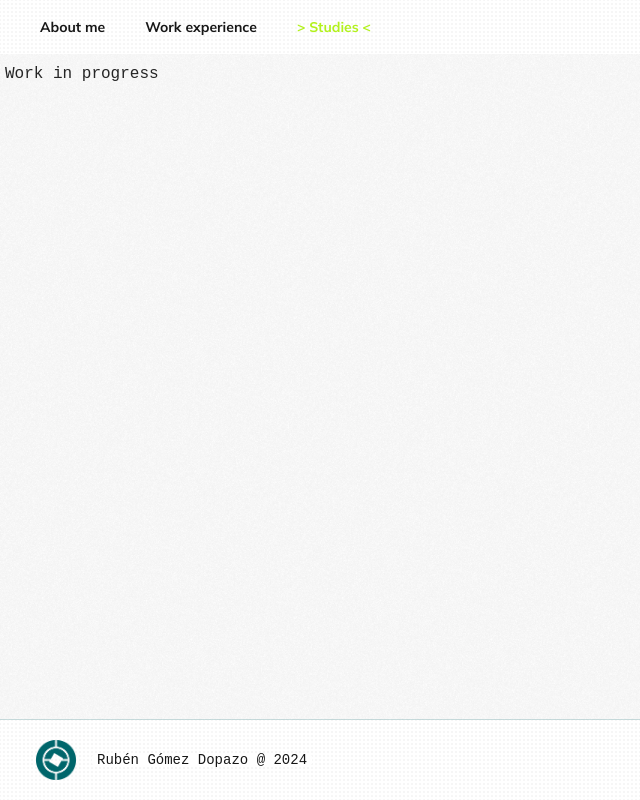
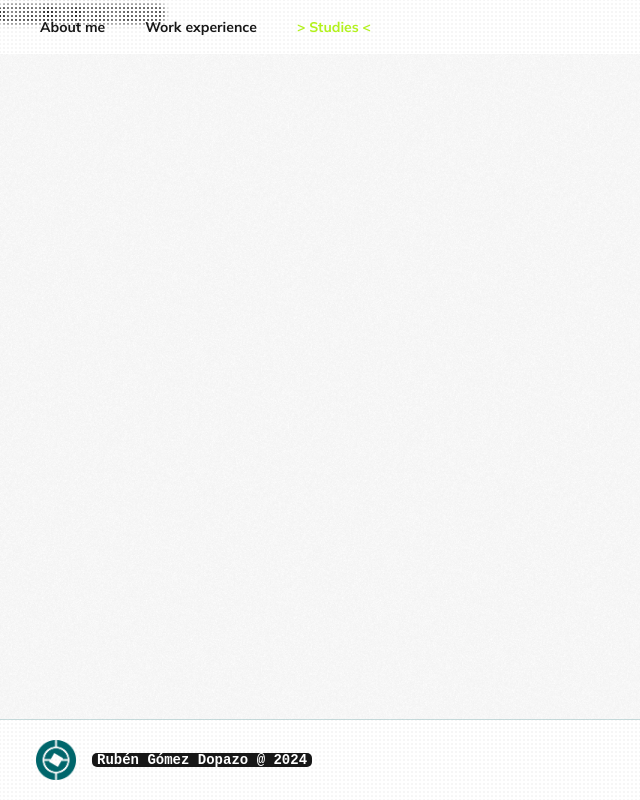
Before and after one commit to Rebun13/portfolio, a Next.js app: page /portfolio/studies in a window 1280 px wide. Shown: the whole page, without its empty margins (0-640 px from the left). Built offline with nearby package versions, Linux system fonts and the light colour scheme.

Commit message:
Restyled slides Replaced slide background color and code blocks. Ruben Gomez Dopazo

```diff
--- a/app/globals.css
+++ b/app/globals.css
@@ -3,16 +3,16 @@
 @tailwind utilities;
 
 :root {
-  --background: #ffffff;
-  --foreground: #171717;
-  --main: #00666b;
-  --accent: #b2f11d;
+  --background: 256, 256, 256;
+  --foreground: 23, 23, 23;
+  --main: 0, 102, 107;
+  --accent: 178, 241, 29;
 }
 
 @media (prefers-color-scheme: dark) {
   :root {
-    --background: #0a0a0a;
-    --foreground: #ededed;
+    --background: 10, 10, 10;
+    --foreground: 237, 237, 237;
   }
 }
 
@@ -31,10 +31,8 @@
 }
 
 body {
-  color: var(--foreground);
-  background: var(--background);
-  margin-top: 60px;
-  margin-bottom: 110px;
+  color: rgb(var(--foreground));
+  background: rgb(var(--background));
 }
 
 h1 {
@@ -65,7 +63,7 @@
   align-items: center;
   padding: 20px;
   background-image: radial-gradient(
-    var(--background) 2px,
+    rgb(var(--background)) 2px,
     rgba(0, 0, 0, 0) 2px
   );
   background-size: 4px 4px;
@@ -83,7 +81,7 @@
 }
 
 header h3.active {
-  color: var(--accent);
+  color: rgb(var(--accent));
 }
 
 header::after {
@@ -94,7 +92,7 @@
   left: 0;
   right: 0;
   height: 1px;
-  background: var(--main);
+  background: rgb(var(--main));
   opacity: 0.2;
 }
 
@@ -108,7 +106,7 @@
   align-items: center;
   padding: 20px;
   background-image: radial-gradient(
-    var(--background) 2px,
+    rgb(var(--background)) 2px,
     rgba(0, 0, 0, 0) 2px
   );
   background-size: 4px 4px;
@@ -127,39 +125,39 @@
   left: 0;
   right: 0;
   height: 1px;
-  background: var(--main);
+  background: rgb(var(--main));
   opacity: 0.2;
 }
 
 code {
   font-family: input-mono, monospace;
-  font-weight: 400;
+  font-weight: 600;
   font-style: normal;
-  background-color: var(--background);
-  color: var(--foreground);
+  background-color: rgb(var(--foreground));
+  color: rgb(var(--background));
   border-radius: 5px;
   padding: 0 5px;
-  transition: color 0.5s;
+  transition: background-color 0.5s;
 }
 
 code:hover {
-  color: var(--accent);
-  transition: color 0.5s;
+  background-color: rgb(var(--accent));
+  transition: background-color 0.5s;
 }
 
 ::-webkit-scrollbar {
   height: 5px;
   width: 5px;
-  background: var(--background);
+  background: rgb(var(--background));
 }
 
 ::-webkit-scrollbar-thumb {
-  background: var(--main);
+  background: rgb(var(--main));
   -webkit-border-radius: 1ex;
 }
 
 ::-webkit-scrollbar-corner {
-  background: var(--background);
+  background: rgb(var(--background));
 }
 
 html {
@@ -181,18 +179,7 @@
   right: 0;
 }
 
-/*
-h1 {
-  font-size: 56px;
-  font-weight: 700;
-  letter-spacing: -3px;
-  line-height: 1.2;
-  text-align: center;
-  margin: 100px 0;
-}
-*/
 section {
-  margin: 50px 0 10px;
   height: 100vh;
   display: flex;
   justify-content: center;
@@ -208,16 +195,15 @@
   max-height: calc(100vh - 180px);
   position: relative;
   margin: 20px;
-  background: var(--white);
   overflow: hidden;
-  background-color: var(--main);
   padding: 10px 20px;
   border-radius: 5px;
+  background-color: rgba(var(--background), 0.7);
 }
 
 section > h2 {
   margin: 0;
-  color: var(--foreground);
+  color: rgb(var(--foreground));
   left: calc(50% + 380px);
   font-size: 56px;
   font-weight: 700;
@@ -231,7 +217,7 @@
 section > h3 {
   display: none;
   position: relative;
-  color: var(--foreground);
+  color: rgb(var(--foreground));
   font-size: 56px;
   font-weight: 700;
   letter-spacing: -3px;
@@ -295,7 +281,7 @@
   left: 0;
   right: 0;
   height: 10px;
-  background: var(--accent);
+  background: rgb(var(--accent));
   bottom: 0;
   z-index: 300;
   transform-origin: 0%;
```
